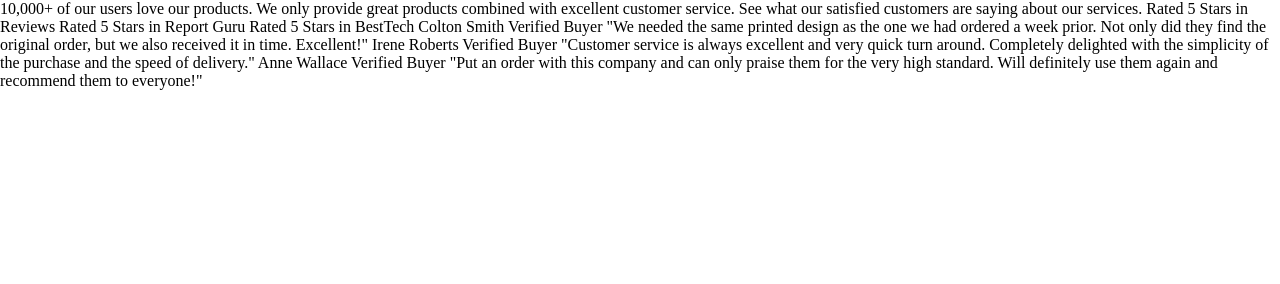
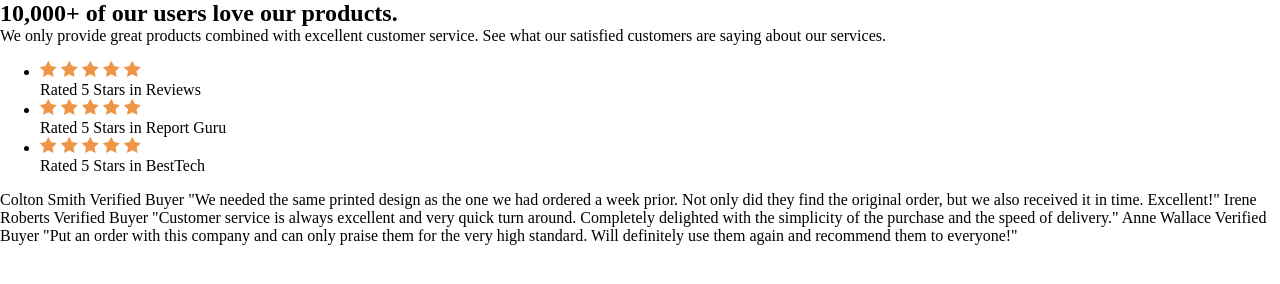
Before and after one commit to radektomasek/fm-social-proof-section, a website built with Parcel: page index.html in a window 1280 px wide. Built offline with nearby package versions, Linux system fonts and the light colour scheme.

Commit message:
Added more structure to the project

```diff
--- a/index.html
+++ b/index.html
@@ -14,14 +14,60 @@
 </head>
 
 <body>
-    10,000+ of our users love our products.
+    <section class="hero">
+        <h1>10,000+ of our users love our products.</h1>
+        <p>We only provide great products combined with excellent customer service.
+            See what our satisfied customers are saying about our services.</p>
+    </section>
+    <section class="review">
+        <ul>
+            <li>
+                <div>
+                    <div>
+                        <img src="./assets/icon-star.svg" alt="">
+                        <img src="./assets/icon-star.svg" alt="">
+                        <img src="./assets/icon-star.svg" alt="">
+                        <img src="./assets/icon-star.svg" alt="">
+                        <img src="./assets/icon-star.svg" alt="">
+                    </div>
+                    <p>Rated 5 Stars in Reviews</p>
+                </div>
+            </li>
+            <li>
+                <div>
+                    <img src="./assets/icon-star.svg" alt="">
+                    <img src="./assets/icon-star.svg" alt="">
+                    <img src="./assets/icon-star.svg" alt="">
+                    <img src="./assets/icon-star.svg" alt="">
+                    <img src="./assets/icon-star.svg" alt="">
+                    <p>Rated 5 Stars in Report Guru</p>
+                </div>
+            </li>
+            <li>
+                <div>
+                    <img src="./assets/icon-star.svg" alt="">
+                    <img src="./assets/icon-star.svg" alt="">
+                    <img src="./assets/icon-star.svg" alt="">
+                    <img src="./assets/icon-star.svg" alt="">
+                    <img src="./assets/icon-star.svg" alt="">
+                    <p>Rated 5 Stars in BestTech</p>
+                </div>
+            </li>
+        </ul>
+    </section>
+    <section class="testemonial">
+        <div class="card">
+            <div class="card__heading">
 
-    We only provide great products combined with excellent customer service.
-    See what our satisfied customers are saying about our services.
+            </div>
+            <div class="card__quote">
 
-    Rated 5 Stars in Reviews
-    Rated 5 Stars in Report Guru
-    Rated 5 Stars in BestTech
+            </div>
+        </div>
+
+
+    </section>
+
 
     Colton Smith
     Verified Buyer
```
Also changed, not shown: 2 other files.
